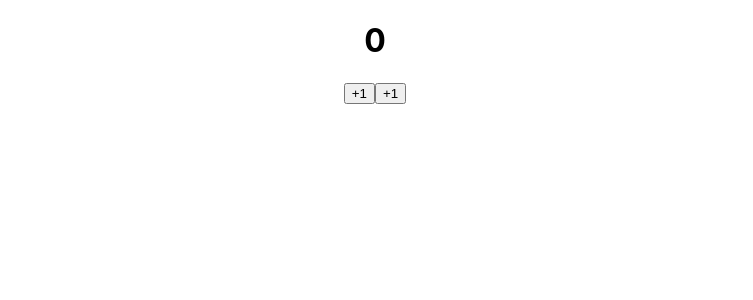
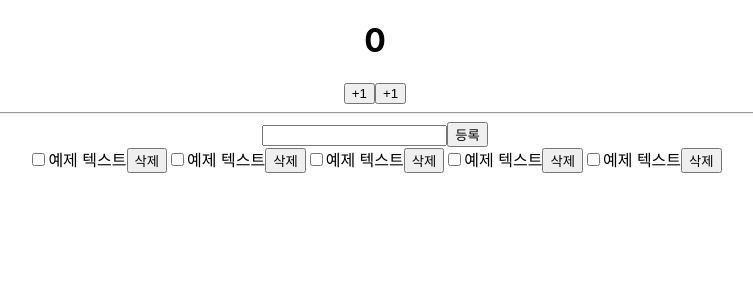
Before and after one commit to dev-93/Redux, a React (Create React App) app in the folder react-redux/: page / in a window 1280 px wide. Shown: the top 300 px of the page, without its empty margins (265-1018 px from the left). Built offline with nearby package versions, Linux system fonts and the light colour scheme.

Commit message:
Todos setting 이후 렌더링

```diff
--- a/react-redux/src/App.js
+++ b/react-redux/src/App.js
@@ -1,11 +1,14 @@
 import logo from "./logo.svg";
 import "./App.css";
 import Counter from "./components/Counter";
+import Todos from "./components/Todos";
 
 function App() {
     return (
         <div className="App">
             <Counter number={0} />
+            <hr />
+            <Todos />
         </div>
     );
 }
--- /dev/null
+++ b/react-redux/src/components/Todos.js
@@ -0,0 +1,34 @@
+import React from "react";
+
+const TodoItem = ({ todo, onRomove, onToggle }) => {
+    return (
+        <>
+            <input type="checkbox" />
+            <span>예제 텍스트</span>
+            <button>삭제</button>
+        </>
+    );
+};
+
+const Todos = ({ input, todos, onChangeInput, onInsert, onRemove, onToggle }) => {
+    const onSubmit = (e) => {
+        e.preventDefault();
+    };
+    return (
+        <>
+            <form onSubmit={onSubmit}>
+                <input />
+                <button type="submit">등록</button>
+            </form>
+            <div>
+                <TodoItem />
+                <TodoItem />
+                <TodoItem />
+                <TodoItem />
+                <TodoItem />
+            </div>
+        </>
+    );
+};
+
+export default Todos;
```
